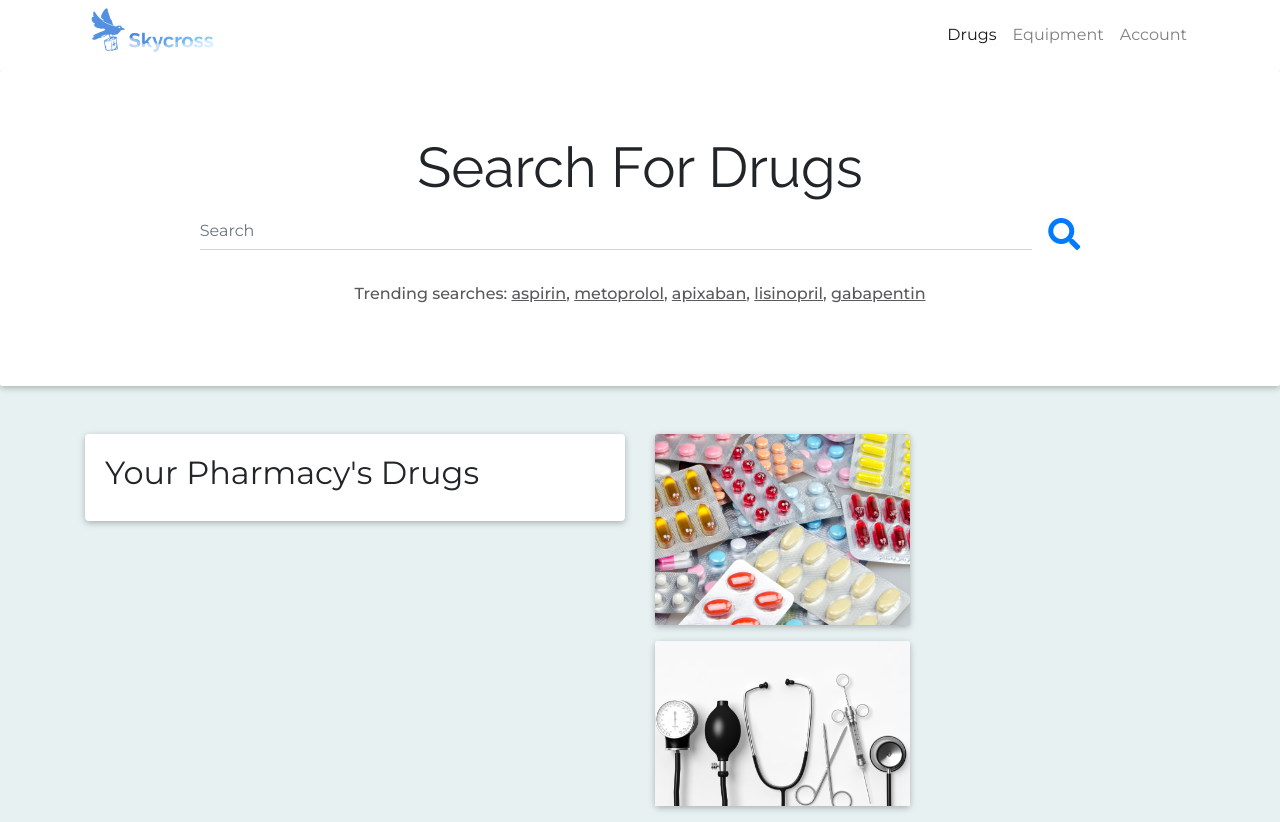
After one commit to paolotormon/SkyCross, a PHP site: page /home.html in a window 1280 px wide. The commit adds this page. Run offline with PHP 8.4, Linux system fonts and the light colour scheme; some libraries are stand-ins or nearby versions.

Commit message:
added search, drugs and equipment tabs/photos

```diff
--- a/css/styles.css
+++ b/css/styles.css
@@ -1,32 +1,3 @@
-body{
-    background-color: #e8f1f2;
-    font-family: 'Montserrat',sans-serif;
-    font-weight: 500;
-}
-.jumbotron {
-    color: white;
-    background-image: url("../images/banner.png");
-    background-size: cover;
-}
-.jumbotron .display-4{
-    font-family:'Raleway', sans-serif;
-    font-weight: 500;
-}
-.bg-white{
-    background-color: white;
-}
-
-.btn-skycross{
-    background-color: #678dc4;
-}
-
-.btn{
-    font-weight: 500;
-}
-
-.navbar{
-    padding: 0;
-}
 /* .navbar-brand {
     transform: translateX(-50%);
     left: 50%;
@@ -38,3 +9,57 @@ Light blue: #7ccbfb
 Skycross blue: #678dc4
 Light Gray 	#e9e8e5
 Gray: #57595a */
+
+body {
+	background-color: #e8f1f2;
+	font-family: "Montserrat", sans-serif;
+	font-weight: 500;
+}
+
+.active-pink-2 input.form-control[type="text"]:focus:not([readonly]) {
+	border-bottom: 1px solid #f48fb1;
+	box-shadow: 0 1px 0 0 #f48fb1;
+}
+.jumbotron {
+    background-color: #fff;
+}
+
+.gray {
+	color: #57595a;
+}
+
+.fa-search:hover{
+    color:#f48fb1;
+}
+
+.hover-blue:hover {
+	color: #678dc4;
+}
+.underline{
+    text-decoration: underline;
+}
+
+.banner {
+	background-image: url("../images/banner.png");
+	background-size: cover;
+}
+.jumbotron .display-4 {
+	font-family: "Raleway", sans-serif;
+	font-weight: 500;
+}
+.bg-white {
+	background-color: white;
+}
+
+.btn-skycross {
+	background-color: #678dc4;
+}
+
+.btn {
+	font-weight: 500;
+}
+
+.navbar {
+    padding: 0;
+    box-shadow: none;
+}
--- /dev/null
+++ b/home.html
@@ -0,0 +1,102 @@
+<!DOCTYPE html>
+
+<head>
+    <meta charset="utf-8">
+    <meta name="description" content="">
+    <meta name="viewport" content="width=device-width, initial-scale=1">
+
+    <!-- Font Awesome -->
+    <link rel="stylesheet" href="https://use.fontawesome.com/releases/v5.8.2/css/all.css">
+    <!-- Google Fonts -->
+    <link rel="stylesheet" href="https://fonts.googleapis.com/css?family=Roboto:300,400,500,700&display=swap">
+    <!-- Bootstrap core CSS -->
+    <link href="https://cdnjs.cloudflare.com/ajax/libs/twitter-bootstrap/4.5.0/css/bootstrap.min.css" rel="stylesheet">
+    <!-- Material Design Bootstrap -->
+    <link href="https://cdnjs.cloudflare.com/ajax/libs/mdbootstrap/4.19.1/css/mdb.min.css" rel="stylesheet">
+    <!--
+    <link rel="stylesheet" href="https://stackpath.bootstrapcdn.com/bootstrap/4.5.2/css/bootstrap.min.css"
+        integrity="sha384-JcKb8q3iqJ61gNV9KGb8thSsNjpSL0n8PARn9HuZOnIxN0hoP+VmmDGMN5t9UJ0Z" crossorigin="anonymous">
+
+    <link href="https://cdnjs.cloudflare.com/ajax/libs/mdbootstrap/4.19.1/css/mdb.min.css" rel="stylesheet">
+
+    <link rel="stylesheet" href="https://use.fontawesome.com/releases/v5.8.2/css/all.css">
+
+    -->
+    <link
+        href="https://fonts.googleapis.com/css2?family=Montserrat:wght@400;500;700&family=Raleway:wght@300;400;700&display=swap"
+        rel="stylesheet">
+    <!-- Own CSS -->
+    <link rel="stylesheet" href="css/styles.css">
+    <title>Skycross</title>
+</head>
+
+<body>
+    <nav class="navbar navbar-expand-sm navbar-light bg-white">
+        <div class="container">
+            <a class="navbar-brand" href="#">
+                <img src="./images/skycross-logo.png" height="60" class="d-inline-block align-top" alt=""
+                    loading="lazy">
+            </a>
+
+            <button class="navbar-toggler" type="button" data-toggle="collapse" data-target="#navbarNavAltMarkup"
+                aria-controls="navbarNavAltMarkup" aria-expanded="false" aria-label="Toggle navigation">
+                <span class="navbar-toggler-icon"></span>
+            </button>
+            <div class="collapse navbar-collapse" id="navbarNavAltMarkup">
+                <div class="navbar-nav ml-auto">
+                    <a class="nav-link active" href="#">Drugs</a>
+                    <a class="nav-link" href="#">Equipment</a>
+                    <a class="nav-link" href="#">Account</a>
+                </div>
+            </div>
+        </div>
+    </nav>
+    <div class="jumbotron jumbotron-fluid">
+        <div class="container text-center">
+            <h1 class="display-4">Search For Drugs</h1>
+            <form class="form-inline d-flex justify-content-center md-form form-sm active-pink-2 mt-2">
+                <input class="form-control mr-3 w-75" type="text" placeholder="Search" aria-label="Search">
+                <a class="fas fa-search fa-2x" aria-hidden="true" href="#"></a>
+            </form>
+
+            <p class="gray">Trending searches:
+                <span class="hover-blue underline">aspirin</span>,
+                <span class="hover-blue underline">metoprolol</span>,
+                <span class="hover-blue underline">apixaban</span>,
+                <span class="hover-blue underline">lisinopril</span>,
+                <span class="hover-blue underline">gabapentin</span>
+            </p>
+        </div>
+    </div>
+    <div class="container">
+        <div class="row">
+            <div class="col-6">
+                <div class="card mt-3">
+                    <div class="card-body">
+                        <h2>Your Pharmacy's Drugs</h2>
+                    </div>
+                </div>
+            </div>
+            <div class="col-3 mb-3 col-md-offset-3">
+                <div class="card mt-3">
+                    <img class="card-img-top" src="images/random-pills.jpg">
+                </div>
+                <div class="card mt-3">
+                    <img class="card-img-top" src="images/random-equipment-resized.jpg">
+                </div>
+            </div>
+        </div>
+        <!-- JQuery -->
+        <script type="text/javascript" src="https://cdnjs.cloudflare.com/ajax/libs/jquery/3.5.1/jquery.min.js"></script>
+        <!-- Bootstrap tooltips -->
+        <script type="text/javascript"
+            src="https://cdnjs.cloudflare.com/ajax/libs/popper.js/1.14.4/umd/popper.min.js"></script>
+        <!-- Bootstrap core JavaScript -->
+        <script type="text/javascript"
+            src="https://cdnjs.cloudflare.com/ajax/libs/twitter-bootstrap/4.5.0/js/bootstrap.min.js"></script>
+        <!-- MDB core JavaScript -->
+        <script type="text/javascript"
+            src="https://cdnjs.cloudflare.com/ajax/libs/mdbootstrap/4.19.1/js/mdb.min.js"></script>
+</body>
+
+</html>
```
Also changed, not shown: home.php (deleted, +0 -87 lines), index.html (+11 -3 lines), images/random-equipment-resized.jpg (added), images/random-equipment.jpg (added), images/random-pills.jpg (added).
